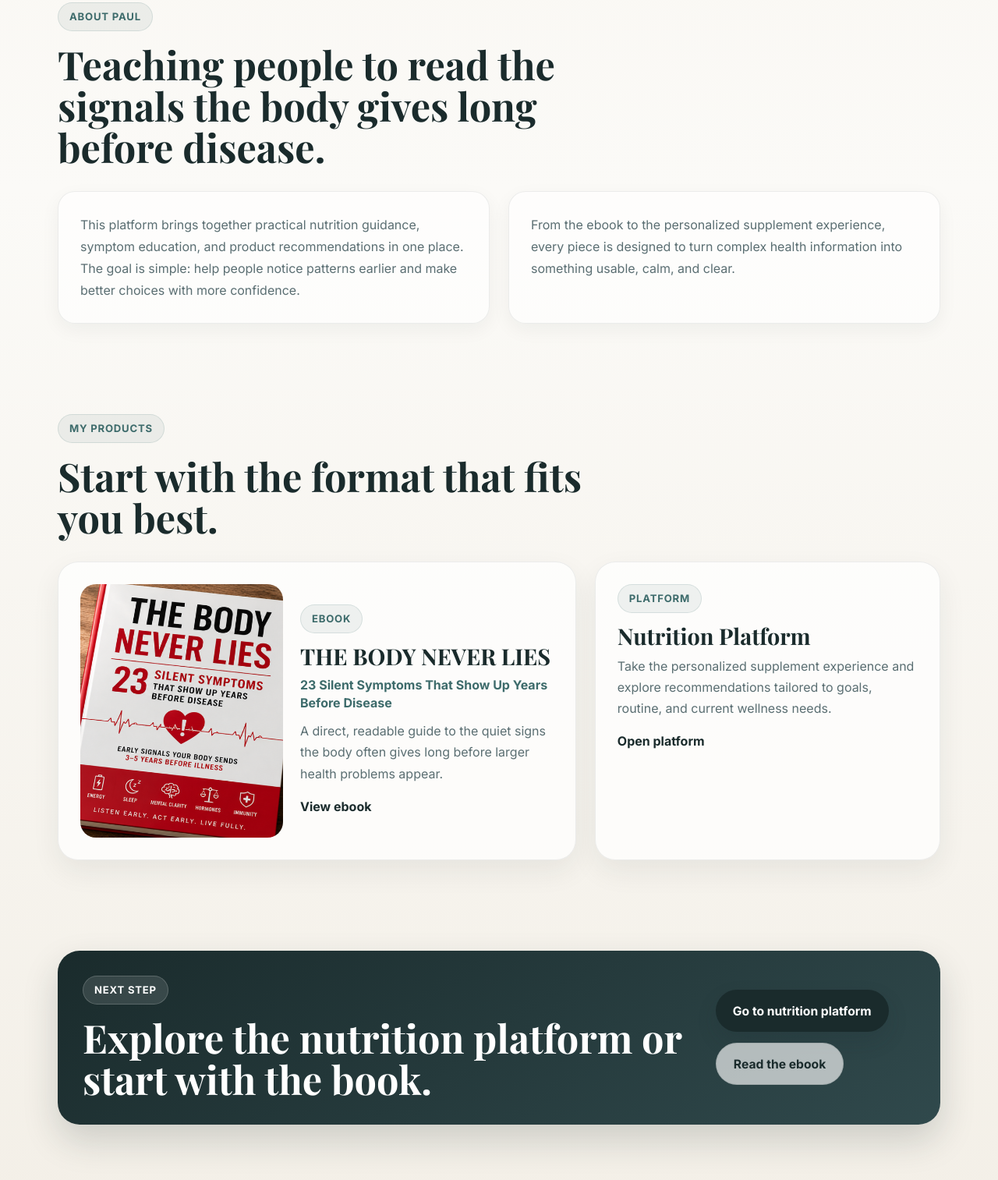
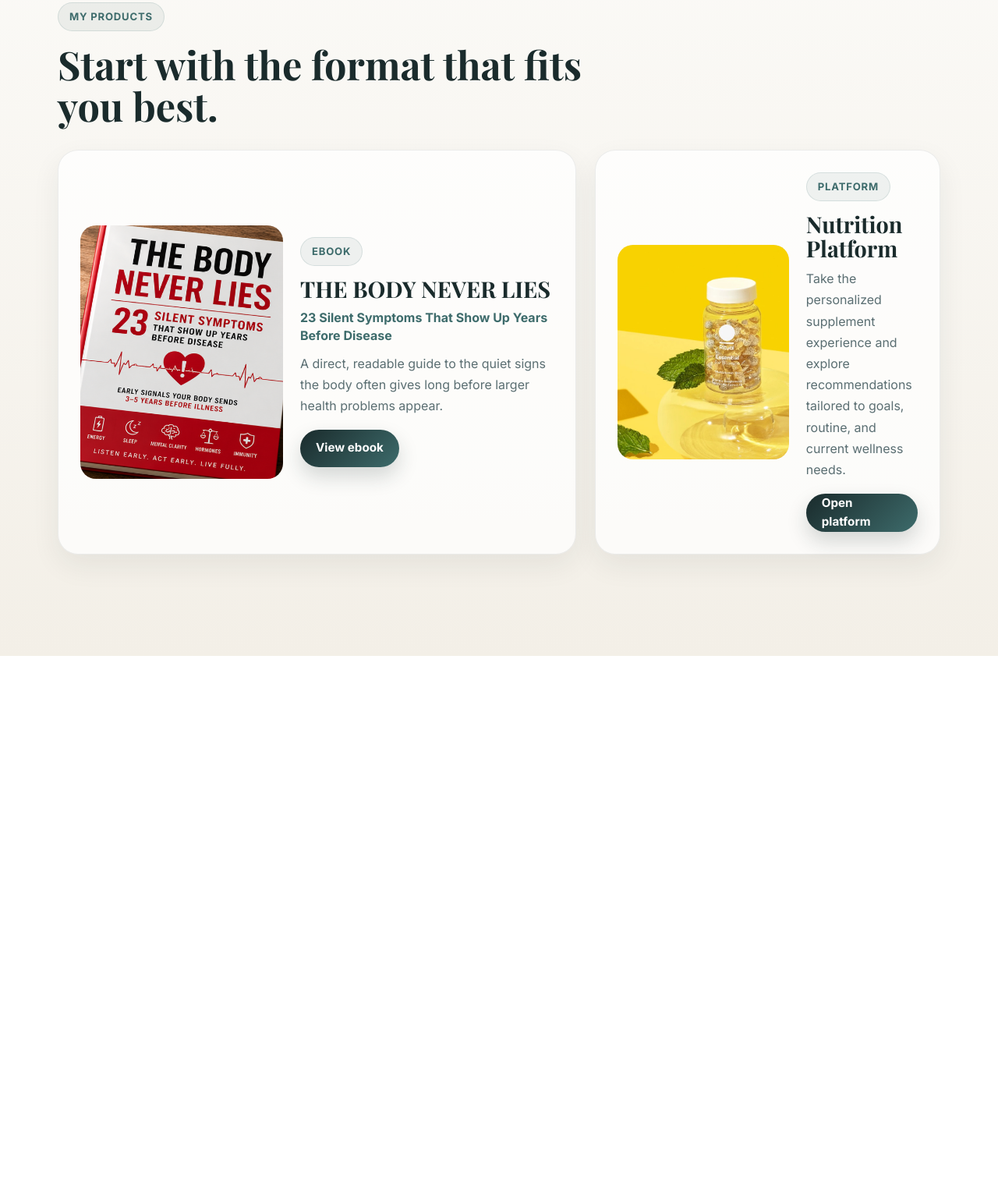
Before and after one commit to foy800/health-protocol, a plain HTML site: page index.html in a window 1280 px wide. Shown: the part 845-2358 px from the top of the page at 78% size. After the commit the page ends 1686 px from the top, so only its background shows below. Drawn offline with nearby package versions, Linux system fonts and the light colour scheme.

Commit message:
Refine Paul Procenko homepage

```diff
--- a/index.html
+++ b/index.html
@@ -15,7 +15,6 @@
         <div class="home-nav">
             <a href="/" class="home-brand">Paul Procenko</a>
             <nav class="home-nav-links">
-                <a href="#about" class="home-nav-link">About</a>
                 <a href="#products" class="home-nav-link">My products</a>
                 <a href="/nutrition.html" class="home-nav-link">Nutrition platform</a>
             </nav>
@@ -40,17 +39,6 @@
             </div>
         </section>
 
-        <section id="about" class="home-section home-about">
-            <div class="home-section-heading">
-                <span class="home-section-kicker">About Paul</span>
-                <h2>Teaching people to read the signals the body gives long before disease.</h2>
-            </div>
-            <div class="home-about-grid">
-                <p class="home-about-text">This platform brings together practical nutrition guidance, symptom education, and product recommendations in one place. The goal is simple: help people notice patterns earlier and make better choices with more confidence.</p>
-                <p class="home-about-text">From the ebook to the personalized supplement experience, every piece is designed to turn complex health information into something usable, calm, and clear.</p>
-            </div>
-        </section>
-
         <section id="products" class="home-section">
             <div class="home-section-heading">
                 <span class="home-section-kicker">My products</span>
@@ -66,31 +54,21 @@
                         <h3>THE BODY NEVER LIES</h3>
                         <p class="home-product-subtitle">23 Silent Symptoms That Show Up Years Before Disease</p>
                         <p class="home-product-text">A direct, readable guide to the quiet signs the body often gives long before larger health problems appear.</p>
-                        <a class="home-inline-link" href="https://app.lava.top/products/dc46ceb8-e3b7-46ec-a145-49694bbb478b" target="_blank" rel="noopener noreferrer">View ebook</a>
+                        <a class="home-product-button" href="https://app.lava.top/products/dc46ceb8-e3b7-46ec-a145-49694bbb478b" target="_blank" rel="noopener noreferrer">View ebook</a>
                     </div>
                 </article>
 
                 <article class="home-product-card">
+                    <div class="home-product-image-wrap">
+                        <img src="/images/17.jpg" alt="Nutrition platform" class="home-product-image">
+                    </div>
                     <div class="home-product-content">
                         <span class="home-product-tag">Platform</span>
                         <h3>Nutrition Platform</h3>
                         <p class="home-product-text">Take the personalized supplement experience and explore recommendations tailored to goals, routine, and current wellness needs.</p>
-                        <a class="home-inline-link" href="/nutrition.html">Open platform</a>
+                        <a class="home-product-button" href="/nutrition.html">Open platform</a>
                     </div>
                 </article>
-            </div>
-        </section>
-
-        <section class="home-section home-cta-section">
-            <div class="home-cta-panel">
-                <div>
-                    <span class="home-section-kicker">Next step</span>
-                    <h2>Explore the nutrition platform or start with the book.</h2>
-                </div>
-                <div class="home-actions">
-                    <a class="home-button home-button-primary" href="/nutrition.html">Go to nutrition platform</a>
-                    <a class="home-button home-button-secondary" href="https://app.lava.top/products/dc46ceb8-e3b7-46ec-a145-49694bbb478b" target="_blank" rel="noopener noreferrer">Read the ebook</a>
-                </div>
             </div>
         </section>
     </main>
--- a/style.css
+++ b/style.css
@@ -1565,8 +1565,7 @@ body {
 }
 
 .home-hero h1,
-.home-section-heading h2,
-.home-cta-panel h2 {
+.home-section-heading h2 {
     font-family: 'Playfair Display', Georgia, serif;
     color: var(--primary-color);
 }
@@ -1658,32 +1657,15 @@ body {
     margin-bottom: 30px;
 }
 
-.home-section-heading h2,
-.home-cta-panel h2 {
+.home-section-heading h2 {
     font-size: clamp(2rem, 4vw, 3.15rem);
     line-height: 1.05;
     margin-top: 16px;
 }
 
-.home-about-grid,
 .home-products-grid {
     display: grid;
     gap: 24px;
-}
-
-.home-about-grid {
-    grid-template-columns: repeat(2, minmax(0, 1fr));
-}
-
-.home-about-text {
-    background: rgba(255, 255, 255, 0.62);
-    border: 1px solid rgba(26, 43, 44, 0.08);
-    border-radius: 22px;
-    padding: 28px;
-    color: var(--secondary-color);
-    font-size: 1rem;
-    line-height: 1.75;
-    box-shadow: 0 8px 24px rgba(26, 43, 44, 0.05);
 }
 
 .home-products-grid {
@@ -1706,6 +1688,11 @@ body {
     align-items: center;
 }
 
+.home-products-grid .home-product-card:not(.home-product-card-featured) {
+    grid-template-columns: minmax(160px, 220px) minmax(0, 1fr);
+    align-items: center;
+}
+
 .home-product-image-wrap {
     aspect-ratio: 4 / 5;
     background: linear-gradient(180deg, #efe7da 0%, #fbf8f1 100%);
@@ -1747,39 +1734,35 @@ body {
     text-decoration: none;
 }
 
-.home-cta-panel {
-    display: flex;
-    justify-content: space-between;
-    align-items: center;
-    gap: 26px;
-    background: linear-gradient(145deg, #1a2b2c 0%, #30494c 100%);
+.home-product-button {
+    display: inline-flex;
+    align-items: center;
+    justify-content: center;
+    min-height: 48px;
+    padding: 0 20px;
+    border-radius: 999px;
+    background: linear-gradient(135deg, #1a2b2c 0%, #3d6b6b 100%);
     color: #fff;
-    border-radius: 28px;
-    padding: 32px;
-    box-shadow: 0 20px 45px rgba(26, 43, 44, 0.18);
-}
-
-.home-cta-panel .home-section-kicker,
-.home-cta-panel h2 {
+    text-decoration: none;
+    font-weight: 700;
+    font-size: 0.95rem;
+    box-shadow: 0 12px 26px rgba(26, 43, 44, 0.18);
+    transition: var(--transition);
+    width: fit-content;
+}
+
+.home-product-button:hover {
+    transform: translateY(-2px);
+    box-shadow: 0 16px 30px rgba(26, 43, 44, 0.24);
     color: #fff;
-}
-
-.home-cta-panel .home-section-kicker {
-    background: rgba(255,255,255,0.12);
-    border-color: rgba(255,255,255,0.18);
 }
 
 @media screen and (max-width: 980px) {
     .home-hero,
-    .home-about-grid,
     .home-products-grid,
     .home-product-card-featured,
-    .home-cta-panel {
+    .home-products-grid .home-product-card:not(.home-product-card-featured) {
         grid-template-columns: 1fr;
-    }
-
-    .home-cta-panel {
-        display: grid;
     }
 
     .home-hero {
@@ -1806,9 +1789,11 @@ body {
         font-size: 2.8rem;
     }
 
-    .home-product-card,
-    .home-about-text,
-    .home-cta-panel {
+    .home-product-card {
         padding: 22px;
     }
-}
+
+    .home-product-button {
+        width: 100%;
+    }
+}
```
